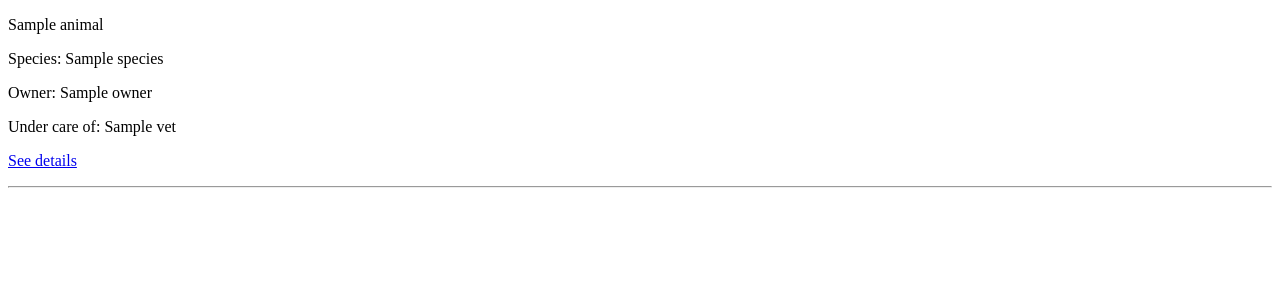
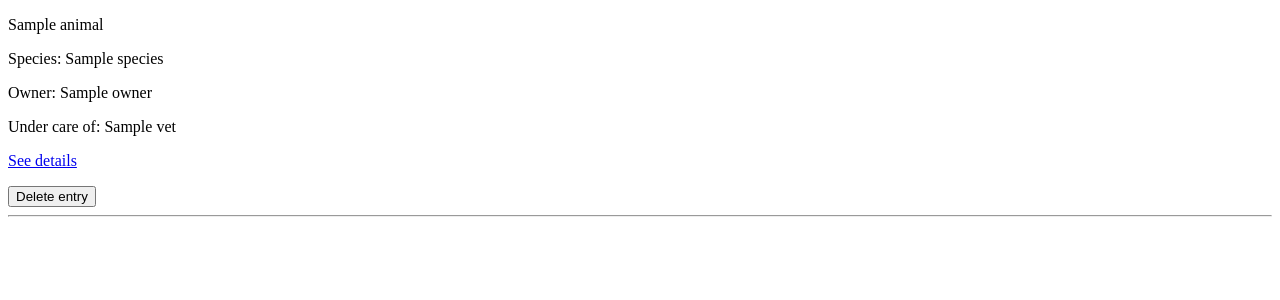
Before and after one commit to AgaKol/personal_project, a Flask app: page /pets in a window 1280 px wide. Shown: the part 70-370 px from the top of the page. Run offline with Flask 2, Linux system fonts and the light colour scheme; a database or web service that is not in the repository returns one stand-in record (values such as "Sample title"); some libraries are stand-ins or nearby versions.

Commit message:
deleting animal added

```diff
--- a/controllers/animals_controller.py
+++ b/controllers/animals_controller.py
@@ -16,6 +16,11 @@ def show_animal(id):
     animal = animal_repository.select_one(id)
     return render_template("pets/show.html", animal = animal)
 
+@animals_blueprint.route("/pets/<id>/delete", methods = ["POST"])
+def delete_animal(id):
+    animal_repository.delete_one(id)
+    return redirect("/pets")
+
 @animals_blueprint.route("/pets/<id>/edit", methods = ["GET"])
 def edit_animal(id):
     animal = animal_repository.select_one(id)
--- a/templates/pets/index.html
+++ b/templates/pets/index.html
@@ -10,6 +10,9 @@
                 <p>Owner: {{animal.owner.name}}</p>
                 <p>Under care of: {{animal.vet.name}}</p>
                 <p><a href="/pets/{{animal.id}}">See details</a></p>
+                <form class = "delete_form" action="/pets/{{animal.id}}/delete" method="post">
+                    <button>Delete entry</button>
+                </form>
                 <hr>
             </div>
          </div>
```
